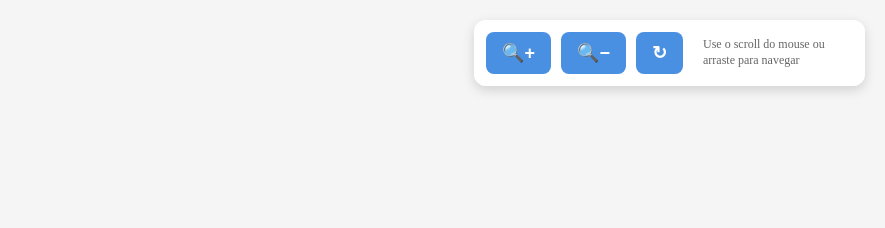
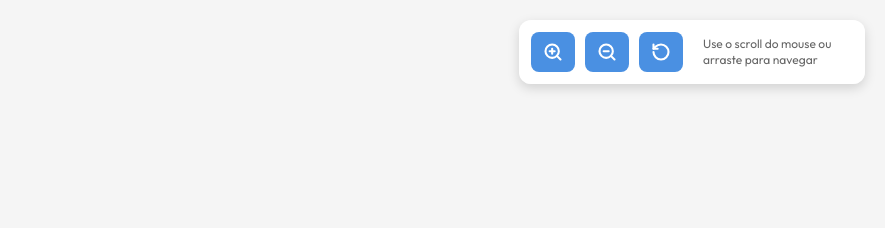
Before and after one commit to im4nu/framework-tcc-manu, a website built with Vite: page index.html in a window 1280 px wide. Shown: the top 228 px of the page, without its empty margins (395-1280 px from the left). Built offline with nearby package versions, Linux system fonts and the light colour scheme; what panzoom would draw is missing.

Commit message:
Improved icons family

```diff
--- a/index.html
+++ b/index.html
@@ -4,6 +4,12 @@
     <meta charset="UTF-8" />
     <link rel="icon" type="image/svg+xml" href="/vite.svg" />
     <meta name="viewport" content="width=device-width, initial-scale=1.0" />
+    <link rel="preconnect" href="https://fonts.googleapis.com" />
+    <link rel="preconnect" href="https://fonts.gstatic.com" crossorigin />
+    <link
+      href="https://fonts.googleapis.com/css2?family=Outfit:wght@300;400;500;600;700&display=swap"
+      rel="stylesheet"
+    />
     <title>Framework Viewer</title>
   </head>
   <body>
--- a/main.js
+++ b/main.js
@@ -1,17 +1,43 @@
 import "./style.css";
 import panzoom from "panzoom";
+import { createIcons, ZoomIn, ZoomOut, RotateCcw } from "lucide";
 
 document.querySelector("#app").innerHTML = `
   <div class="controls">
-    <button id="zoom-in" title="Zoom In (ou use scroll do mouse)">🔍+</button>
-    <button id="zoom-out" title="Zoom Out (ou use scroll do mouse)">🔍−</button>
-    <button id="reset" title="Resetar Visualização">↻</button>
+    <button id="zoom-in" title="Zoom In (ou use scroll do mouse)">
+      <i data-lucide="zoom-in"></i>
+    </button>
+    <button id="zoom-out" title="Zoom Out (ou use scroll do mouse)">
+      <i data-lucide="zoom-out"></i>
+    </button>
+    <button id="reset" title="Resetar Visualização">
+      <i data-lucide="rotate-ccw"></i>
+    </button>
     <div class="info">Use o scroll do mouse ou arraste para navegar</div>
   </div>
   <div class="image-container">
     <img src="/framework.png" alt="Framework" class="framework-image" />
   </div>
 `;
+
+// Inicializa os ícones Lucide
+createIcons({
+  icons: {
+    ZoomIn,
+    ZoomOut,
+    RotateCcw,
+  },
+  attrs: {
+    width: 20,
+    height: 20,
+    "stroke-width": 2.5,
+  },
+});
+
+// Referências aos botões
+const zoomInBtn = document.getElementById("zoom-in");
+const zoomOutBtn = document.getElementById("zoom-out");
+const resetBtn = document.getElementById("reset");
 
 // Aguarda a imagem carregar
 const img = document.querySelector(".framework-image");
@@ -27,15 +53,15 @@ img.onload = () => {
   });
 
   // Botões de controle
-  document.getElementById("zoom-in").addEventListener("click", () => {
+  zoomInBtn.addEventListener("click", () => {
     instance.zoomTo(0, 0, 1.2);
   });
 
-  document.getElementById("zoom-out").addEventListener("click", () => {
+  zoomOutBtn.addEventListener("click", () => {
     instance.zoomTo(0, 0, 0.8);
   });
 
-  document.getElementById("reset").addEventListener("click", () => {
+  resetBtn.addEventListener("click", () => {
     instance.moveTo(0, 0);
     instance.zoomAbs(0, 0, 1);
   });
--- a/package.json
+++ b/package.json
@@ -12,6 +12,7 @@
     "vite": "^5.4.11"
   },
   "dependencies": {
+    "lucide": "^0.554.0",
     "panzoom": "^9.4.3"
   }
 }
--- a/style.css
+++ b/style.css
@@ -9,6 +9,7 @@ body {
   width: 100%;
   height: 100%;
   overflow: hidden;
+  font-family: "Outfit", sans-serif;
 }
 
 body {
@@ -45,12 +46,15 @@ body {
   background: #4a90e2;
   color: white;
   border: none;
-  padding: 10px 16px;
+  padding: 10px 12px;
   border-radius: 8px;
   cursor: pointer;
   font-size: 18px;
   transition: all 0.3s ease;
-  font-weight: bold;
+  font-weight: 500;
+  display: flex;
+  align-items: center;
+  justify-content: center;
 }
 
 .controls button:hover {
@@ -69,6 +73,7 @@ body {
   margin-left: 10px;
   max-width: 150px;
   line-height: 1.3;
+  font-weight: 400;
 }
 
 .image-container {
```
Also changed, not shown: 1 other file.
